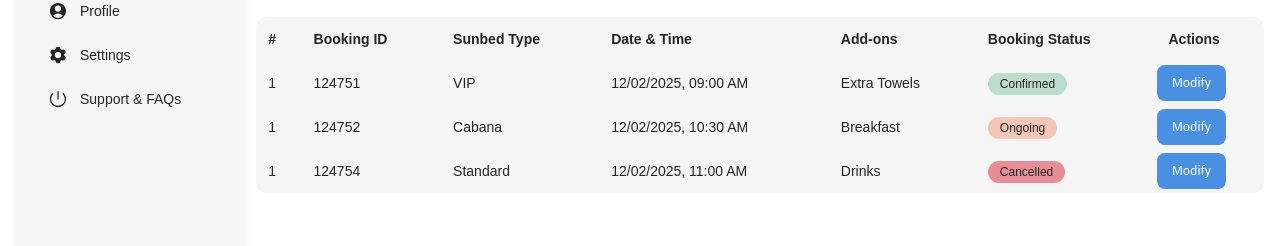
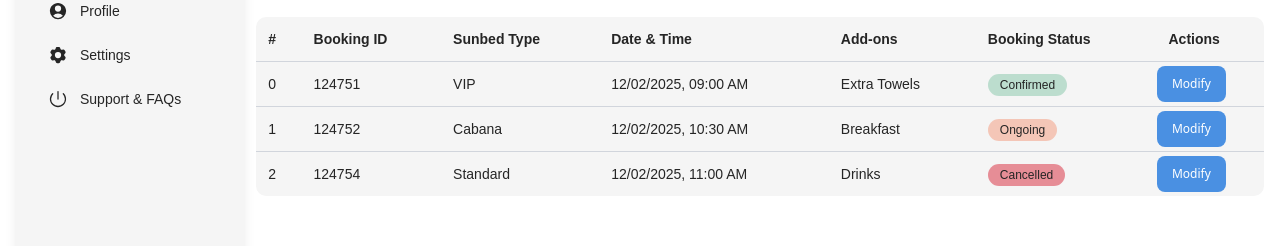
Before and after one commit to Mjkwebdev/my-shadcn-project, a React (Vite) app: page /home in a window 1280 px wide. Shown: the part 311-557 px from the top of the page. Built offline with nearby package versions, Linux system fonts and the light colour scheme.

Commit message:
border bottom added

```diff
--- a/src/MainComponent/Table/BookingTable.tsx
+++ b/src/MainComponent/Table/BookingTable.tsx
@@ -41,7 +41,7 @@ const BookingTable: React.FC = () => {
       <div className="overflow-x-auto">
         <table className="min-w-full bg-[#f5f5f5] rounded-[10px]">
           <thead>
-            <tr className=" text-[#252525] font-semibold text-sm font-[Poppins,Sans-serif]">
+            <tr className=" text-[#252525] font-semibold text-sm font-[Poppins,Sans-serif] border-b border-gray-300">
               <th className="p-3 font-[Poppins,Sans-serif] text-left">#</th>
               <th className="p-3 font-[Poppins,Sans-serif] text-left">
                 Booking ID
@@ -64,12 +64,14 @@ const BookingTable: React.FC = () => {
             </tr>
           </thead>
           <tbody>
-            {bookings?.map((booking) => (
+            {bookings?.map((booking, index) => (
               <tr
                 key={booking.id}
-                className=" text-[#252525] font-normal text-sm"
+                className={` text-[#252525] font-normal text-sm ${
+                  index !== bookings.length - 1 && "border-b border-gray-300"
+                }`}
               >
-                <td className="p-3 font-[Poppins,Sans-serif]">1</td>
+                <td className="p-3 font-[Poppins,Sans-serif]">{index}</td>
                 <td className="p-3 font-[Poppins,Sans-serif]">{booking.id}</td>
                 <td className="p-3 font-[Poppins,Sans-serif]">
                   {booking.sunbedType}
```
